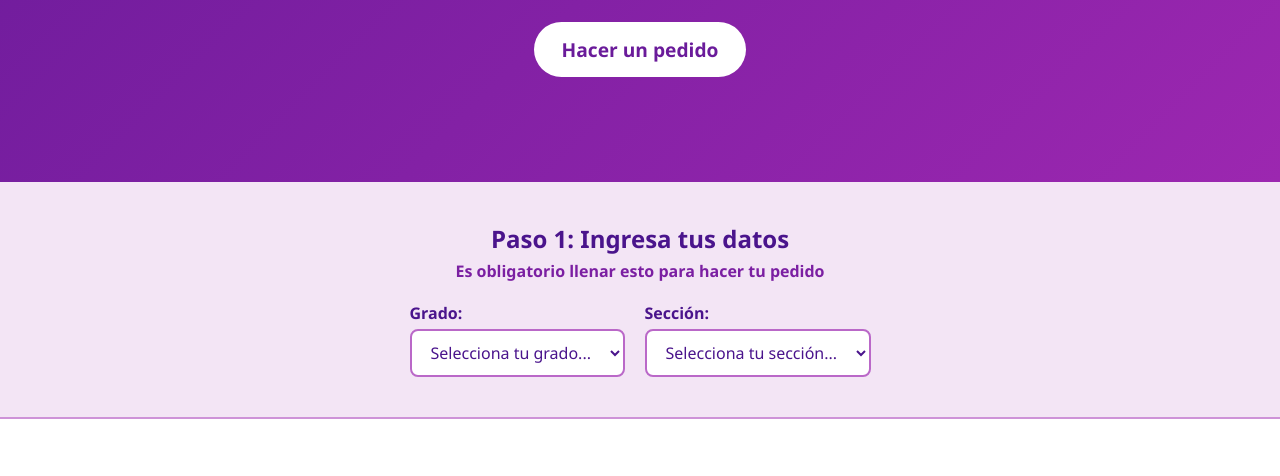
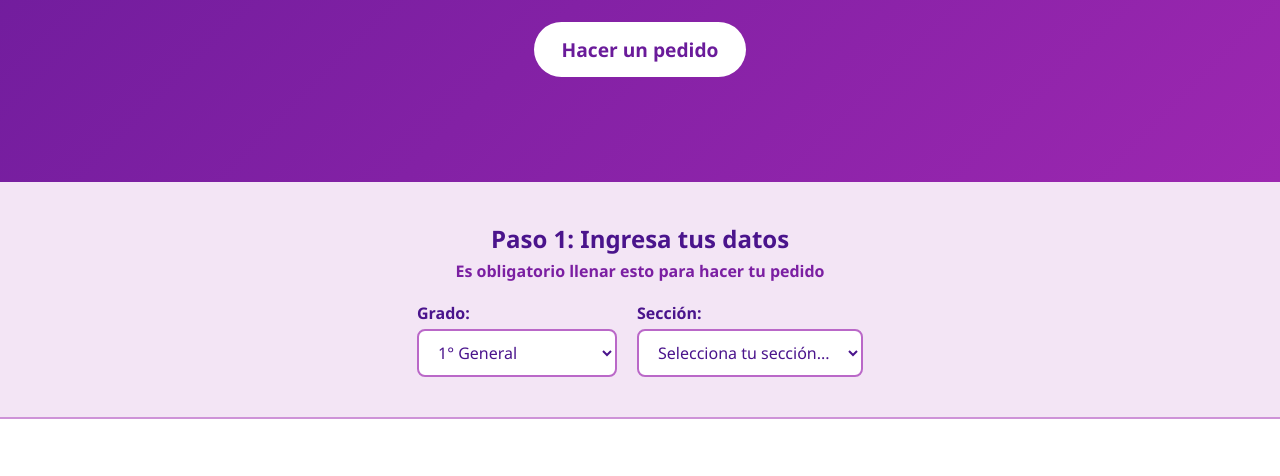
Before and after one commit to jimenezsx4-svg/Menu_web, a plain HTML site: page index.html in a window 1280 px wide. Shown: the part 298-774 px from the top of the page. Drawn offline with Linux system fonts and the light colour scheme.

Commit message:
Modify student data form options
Updated student grade and section options in the form.

```diff
--- a/index.html
+++ b/index.html
@@ -31,13 +31,23 @@
             <div class="campo">
                 <label for="grado">Grado:</label>
                 <select id="grado">
-                    <option value="">Selecciona tu grado...</option>
-                    <option value="7mo Grado">7mo Grado</option>
-                    <option value="8vo Grado">8vo Grado</option>
-                    <option value="9no Grado">9no Grado</option>
-                    <option value="1er Año">1er Año Bachillerato</option>
-                    <option value="2do Año">2do Año Bachillerato</option>
-                    <option value="3er Año">3er Año Bachillerato</option>
+                    <option value="1er Año">1° General</option>
+                    <option value="2do Año">2° General</option>
+                    <option value="1er Año">1°software</option>
+                    <option value="2do Año">2°software</option>
+                    <option value="3er Año">3°software</option>
+                    <option value="1er Año">1°Turismo</option>
+                    <option value="2do Año">2°Turismo</option>
+                    <option value="3er Año">3°Turismo</option>
+                    <option value="1er Año">1°Automotriz</option>
+                    <option value="2do Año">2°Automotriz</option>
+                    <option value="3er Año">3°Automotriz</option>
+                    <option value="1er Año">1°salud</option>
+                    <option value="2do Año">2°salud</option>
+                    <option value="3er Año">3°salud</option>
+                    <option value="1er Año">1°Administrativo</option>
+                    <option value="2do Año">2°Administrativo</option>
+                    <option value="3er Año">3°Administrativo</option>
                 </select>
             </div>
 
```
